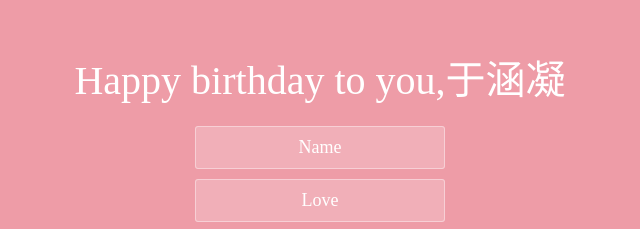
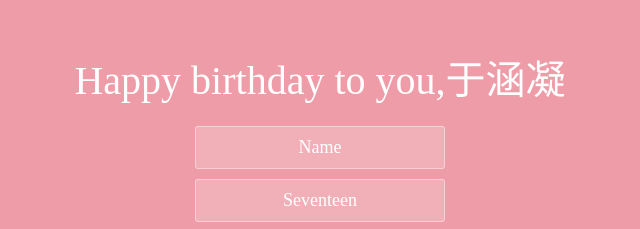
Before and after one commit to duypstudying/yhn17.github.io, a plain HTML site: page index.html in a window 1280 px wide. Shown: the part 122-351 px from the top of the page, 320-960 px from the left. Drawn offline with Linux system fonts and the light colour scheme.

Commit message:
Update index.html

```diff
--- a/index.html
+++ b/index.html
@@ -15,7 +15,7 @@
 
 			<form class="form">
 				<input id="userName" name="userName" type="text" placeholder="Name">
-				<input id="pwd" name="pwd" type="password" placeholder="Love">
+				<input id="pwd" name="pwd" type="password" placeholder="Seventeen">
 				<button type="submit" id="login-button">Enter</button>
 			</form>
 		</div>
```
